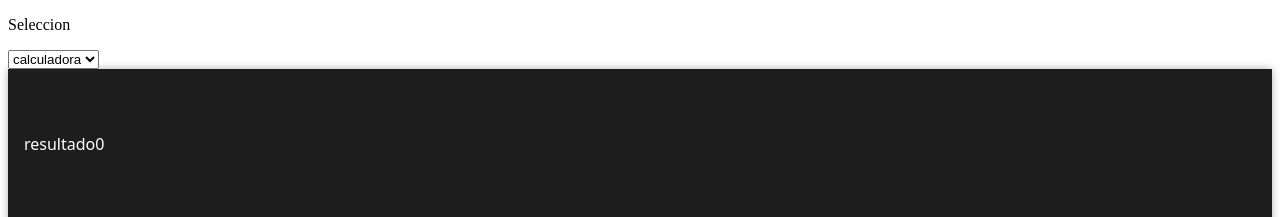
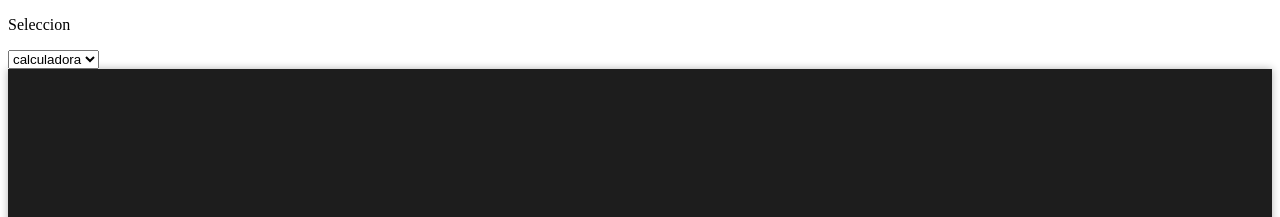
Before and after one commit to JuanGabrielArenasMeneses/Calculadora1, an Angular app: page / in a window 1280 px wide. Shown: the top 217 px of the page. Built offline with nearby package versions, Linux system fonts and the light colour scheme.

Commit message:
Se implementa la operacion igual

```diff
--- a/src/app/components/calculator/calculator.component.html
+++ b/src/app/components/calculator/calculator.component.html
@@ -1,7 +1,7 @@
 <section class="calculator" id="calcular" >
     <div class="result-bar">
-        <label>resultado</label>
-        <p>{{this.result}}</p>
+        <label>  </label>
+        <p>{{this.number1}}  {{this.operator}} {{this.number2}} {{this.result}}</p>
     </div>
 
     <section class="Controlls">
--- a/src/app/components/calculator/calculator.component.ts
+++ b/src/app/components/calculator/calculator.component.ts
@@ -16,11 +16,13 @@ export class CalculatorComponent implements OnInit {
   private minusNum = new MinusComponent();
   private multiplNum = new MultiplicateComponent();
   private plusNum = new PlusComponent();
-  result: number=0;
+  result: string='';
   number1: string='';
   number2: string='';
   flag: boolean=false;
   operation:number=0;
+  operator: string='';
+  resultShow:string=this.number1+this.operator+this.number2+'=\n'+this.result;
     constructor() {
 
     }
@@ -28,10 +30,14 @@ export class CalculatorComponent implements OnInit {
   ngOnInit(): void {
 
   }
+  ngOnChange(){
+    this.result=this.number1+this.operator+this.number2+'=\n'+this.result;
+  }
 
   addNumber(event: Event): void {
     const element= event.target as HTMLInputElement;
     console.log (element.value);
+    this.number1!=''&&this.number2!=''?console.log('resultado limpio'):this.result='';
     if (!(this.flag)) {
         this.number1=this.number1+element.value;
         console.log ('number 1 '+this.number1);
@@ -39,7 +45,6 @@ export class CalculatorComponent implements OnInit {
         this.number2=this.number2+element.value;
         console.log ('number 2 '+this.number2);
       }
-
 
   }
   negate(): void {
@@ -58,7 +63,8 @@ export class CalculatorComponent implements OnInit {
 
       this.number2= '';
       console.log ('number 2 '+this.number2);
-
+      this.operator='';
+      this.flag=false;
   }
   delete(): void {
     if (!(this.flag)) {
@@ -80,6 +86,7 @@ export class CalculatorComponent implements OnInit {
   plus(): void{
     this.number1!=''?this.flag=true : this.flag=false;
     this.operation=1;
+    this.operator='+';
     console.log("operacion sumar");
 
     //this.plusNum.plusNumbers
@@ -87,6 +94,7 @@ export class CalculatorComponent implements OnInit {
   minus(): void{
     this.number1!=''?this.flag=true : this.flag=false;
     this.operation=2;
+    this.operator='-';
     console.log("operacion restar");
 
     //this.minusNum.minsNumbers
@@ -94,6 +102,7 @@ export class CalculatorComponent implements OnInit {
   multiplicate(): void{
     this.number1!=''?this.flag=true : this.flag=false;
     this.operation=3;
+    this.operator='*';
     console.log("operacion multiplicar");
 
     //this.multiplNum.multiplicateNumbers
@@ -101,6 +110,7 @@ export class CalculatorComponent implements OnInit {
   divide(): void{
     this.number1!=''?this.flag=true : this.flag=false;
     this.operation=4;
+    this.operator='/';
     console.log("operacion dividir");
 
 
@@ -111,22 +121,22 @@ export class CalculatorComponent implements OnInit {
     switch ( this.operation ) {
       case 1:
           // plus
-          this.plusNum.addNumbers(parseInt(this.number1),parseInt(this.number2));
+          this.result=this.plusNum.addNumbers(parseInt(this.number1),parseInt(this.number2));
           this.clear();
           break;
       case 2:
           // minus
-          this.minusNum.subtractNumbers(parseInt(this.number1),parseInt(this.number2));
+          this.result=this.minusNum.subtractNumbers(parseInt(this.number1),parseInt(this.number2));
           this.clear();
           break;
       case 3:
           // multiplicate
-          this.multiplNum.multipliateNumbers(parseInt(this.number1),parseInt(this.number2));
+          this.result=this.multiplNum.multipliateNumbers(parseInt(this.number1),parseInt(this.number2));
           this.clear();
           break;
       case 4:
           // divide
-          this.divideNum.divideNumbers(parseInt(this.number1),parseInt(this.number2));
+          this.result=this.divideNum.divideNumbers(parseInt(this.number1),parseInt(this.number2));
           this.clear();
           break;
       default:
```
Lines whose indentation alone changed are shown as unchanged.
